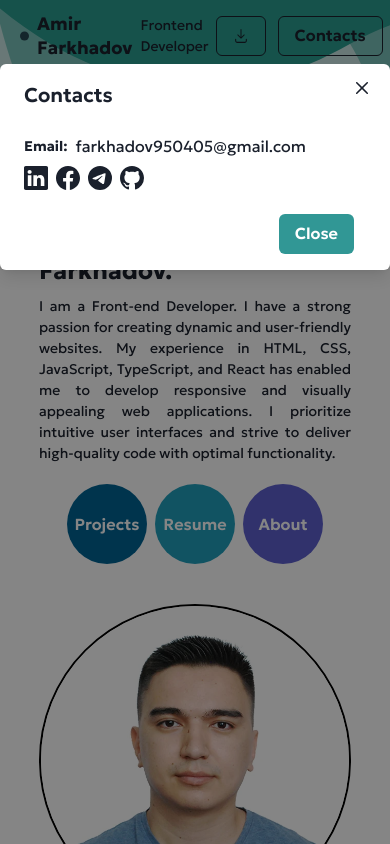
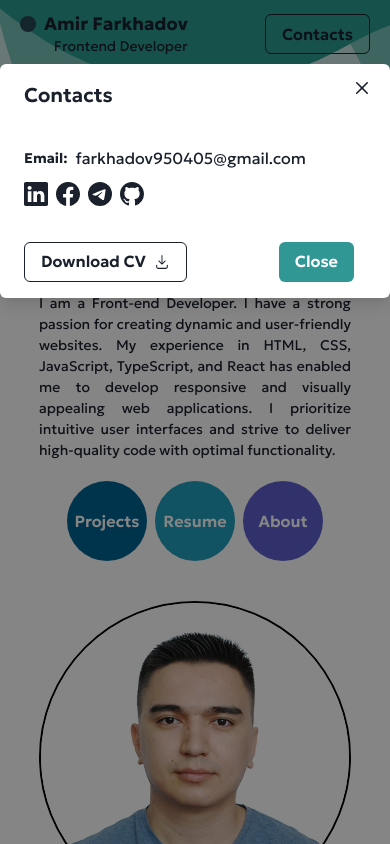
Before and after one commit to Farkhadov95/far_amir, a React (Vite) app: page / in a window 390 px wide. Both pictures are taken after a click on the button "Contacts". Shown: the top 844 px of the page. Built offline with nearby package versions, Linux system fonts and the light colour scheme.

Commit message:
Optimized UI for mobile

```diff
--- a/src/components/Contacts.tsx
+++ b/src/components/Contacts.tsx
@@ -13,9 +13,11 @@ import {
   Text,
   Box,
   Link,
+  Icon,
 } from "@chakra-ui/react";
-import React from "react";
 import { BsLinkedin, BsFacebook, BsTelegram, BsGithub } from "react-icons/bs";
+import { RxDownload } from "react-icons/rx";
+import cv from "/Amir Farkhadov's CV.pdf";
 
 const Contacts = () => {
   const { isOpen, onOpen, onClose } = useDisclosure();
@@ -30,12 +32,12 @@ const Contacts = () => {
         <ModalContent>
           <ModalHeader>Contacts</ModalHeader>
           <ModalCloseButton />
-          <ModalBody>
+          <ModalBody py={5}>
             <HStack>
               <Heading fontSize="sm">Email:</Heading>
               <Text>farkhadov950405@gmail.com</Text>
             </HStack>
-            <Box display="flex" gap={2} marginTop={2}>
+            <Box display="flex" gap={2} marginTop={3}>
               <Link href="https://www.linkedin.com/in/amir-farkhadov-513601222/">
                 <BsLinkedin fontSize={"24px"} />
               </Link>
@@ -51,7 +53,17 @@ const Contacts = () => {
             </Box>
           </ModalBody>
 
-          <ModalFooter>
+          <ModalFooter justifyContent={"space-between"}>
+            <Button
+              colorScheme="white"
+              variant={"outline"}
+              as={Link}
+              href={cv}
+              download={true}
+              rightIcon={<RxDownload />}
+            >
+              Download CV
+            </Button>
             <Button colorScheme="teal" mr={3} onClick={onClose}>
               Close
             </Button>
--- a/src/components/Navbar.tsx
+++ b/src/components/Navbar.tsx
@@ -1,23 +1,11 @@
-import {
-  Box,
-  Divider,
-  Heading,
-  Text,
-  Button,
-  Icon,
-  Link,
-  HStack,
-} from "@chakra-ui/react";
+import { Heading, Text, HStack, VStack } from "@chakra-ui/react";
 import { BsFillCircleFill } from "react-icons/bs";
-import { RxDownload } from "react-icons/rx";
 import "../assets/svg/navbar.css";
-import cv from "/Amir Farkhadov's CV.pdf";
 import Contacts from "./Contacts";
 
 const Navbar = () => {
   return (
-    <Box
-      display="flex"
+    <HStack
       justifyContent="space-between"
       paddingX={{ base: 5, md: 10 }}
       paddingTop={{ base: 3, sm: 5 }}
@@ -48,25 +36,16 @@ const Navbar = () => {
         </svg>
       </div>
 
-      <Box display="flex" gap={2} alignItems="center" zIndex={1}>
-        <BsFillCircleFill fill="#264653" />
-        <Heading fontSize="lg">Amir Farkhadov</Heading>
+      <VStack alignItems={"end"} gap={0} zIndex={1} flexWrap={"wrap"}>
+        <HStack>
+          <BsFillCircleFill fill="#264653" />
+          <Heading fontSize="lg">Amir Farkhadov</Heading>
+        </HStack>
         <Text fontSize="sm">Frontend Developer</Text>
-      </Box>
+      </VStack>
 
-      <HStack gap={3}>
-        <Button
-          colorScheme="white"
-          variant={"outline"}
-          as={Link}
-          href={cv}
-          download={true}
-        >
-          <Icon as={RxDownload} size="1em" />
-        </Button>
-        <Contacts />
-      </HStack>
-    </Box>
+      <Contacts />
+    </HStack>
   );
 };
 
--- a/src/pages/HomePage.tsx
+++ b/src/pages/HomePage.tsx
@@ -1,14 +1,13 @@
 import { Link } from "react-scroll";
 import Lottie from "lottie-react";
-import { Box, Button, Heading, Image, Text } from "@chakra-ui/react";
+import { Box, Button, Heading, Image, Text, VStack } from "@chakra-ui/react";
 import picture from "/DSC_35817.webp";
 import dev from "../assets/dev.json";
 import "../assets/svg/home-bottom.css";
 
 const HomePage = () => {
   return (
-    <Box
-      display="flex"
+    <VStack
       flexDirection={{ base: "column", sm: "column", md: "row" }}
       paddingBottom={{ base: "100px", sm: "120px", md: "150px" }}
       alignItems="center"
@@ -125,7 +124,7 @@ const HomePage = () => {
           ></path>
         </svg>
       </div>
-    </Box>
+    </VStack>
   );
 };
 
```
